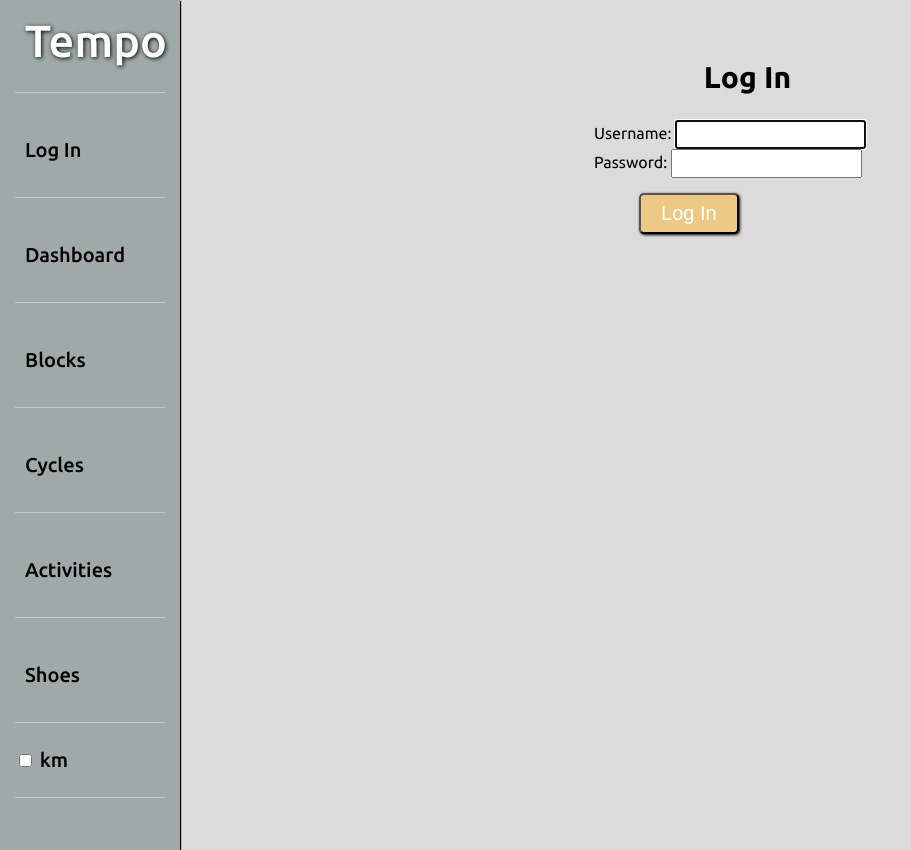
After one commit to muno17/Tempo, a Django app: page /accounts/login/ in a window 1280 px wide. The commit adds this page. Shown: the whole page, without its empty margins (0-911 px from the left). Run offline with Django 5.2, Linux system fonts and the light colour scheme.

Commit message:
add login page

```diff
--- a/Tempo/settings.py
+++ b/Tempo/settings.py
@@ -126,3 +126,6 @@ STATIC_URL = 'static/'
 STATICFILES_DIRS = [
     BASE_DIR / 'static',
 ]
+
+LOGIN_REDIRECT_URL = '/'
+LOGOUT_REDIRECT_URL = '/'
--- a/Tempo/urls.py
+++ b/Tempo/urls.py
@@ -19,5 +19,6 @@ from django.urls import path, include
 
 urlpatterns = [
     path('admin/', admin.site.urls),
+    path('accounts/', include('django.contrib.auth.urls')),
     path('', include('training.urls')),
 ]
--- a/static/css/style.css
+++ b/static/css/style.css
@@ -6,7 +6,7 @@ body {
     justify-content: flex-start;
 }
 
-#logo {
+#logo a{
     font-size: 45px;
     color: white;
     text-shadow: 1px 1px 4px black;
@@ -52,7 +52,6 @@ th, td, .text-box {
 }
 
 header a {
-    margin-right: 30px;
     padding: 10px;
     margin-top: 10px;
 }
@@ -84,14 +83,10 @@ a {
 }
 
 
-#footer, #footer div a {
+#footer, #footer a {
     color: white;
     text-shadow: 1px 1px 2px black;
     font-size: 20px;
-}
-
-#footer div a {
-    margin-top: 50px;
 }
 
 .button a {
@@ -132,7 +127,7 @@ a {
 .header-box {
     display: flex;
     align-items: center;
-    gap: 50px;
+    gap: 15px;
 }
 
 #alltime-stats {
--- a/templates/base.html
+++ b/templates/base.html
@@ -12,7 +12,17 @@
 </head>
 <body>
     <header>
-        <div id="logo">Tempo</div>
+        <div id="logo"><a href="/">Tempo</a></div>
+        <hr>
+        {% if user.is_authenticated %}
+            Logged in as {{ user.username }}
+            <form action="{% url 'logout' %}" method="post">
+            {% csrf_token %}
+            <button type="submit" class="save">Log Out</button>
+            </form>
+        {% else %}
+            <a href="{% url 'login' %}">Log In</a>
+        {% endif %}
         <hr>
         <a href="/">Dashboard</a>
         <hr>
@@ -29,10 +39,6 @@
             <span class="slider">km</span>
         </label>
         <hr>
-        <div id="footer">
-            <div>Danny Muñoz</div>
-            <div><a href="https://github.com/muno17/Tempo">github</a></div>
-        </div>
     </header>
     <div id="block-content">
         {% block content %}
--- /dev/null
+++ b/templates/registration/login.html
@@ -0,0 +1,10 @@
+{% extends 'base.html' %}
+
+{% block content %}
+<div class="sub-header">Log In</div>
+<form method="post">
+    {% csrf_token %}
+    {{ form }}
+    <button type="submit" class="save">Log In</button>
+</form>
+{% endblock content %}
--- a/training/templatetags/unit_tags.py
+++ b/training/templatetags/unit_tags.py
@@ -1,7 +1,9 @@
 from django import template
 from django.utils.safestring import mark_safe
-print("loading tags")
+
 register = template.Library()
+
+# tags to help convert from km to mi and back
 
 @register.filter
 def as_distance(value):
```
Also changed, not shown: static/js/row_selector.js (line endings or trailing spaces).
